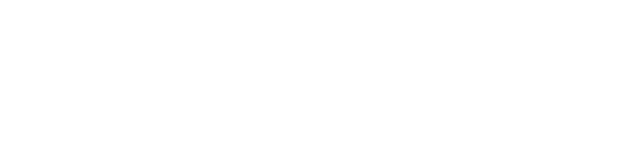
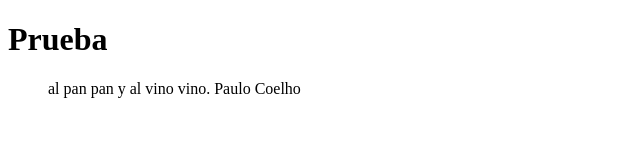
Before and after one commit to 2190031/practica_en_equipo, a plain HTML site: page Index.html in a window 1280 px wide. Shown: the whole page, without its empty margins (0-640 px from the left). Drawn offline with Linux system fonts and the light colour scheme.

Commit message:
Creacion de rama contenido

```diff
--- a/Index.html
+++ b/Index.html
@@ -9,4 +9,6 @@
 <body>
 
 </body>
+<h1>Prueba</h1>
+<blockquote>al pan pan y al vino vino. Paulo Coelho</blockquote>
 </html>
```
Also changed, not shown: estilo.css (added).
